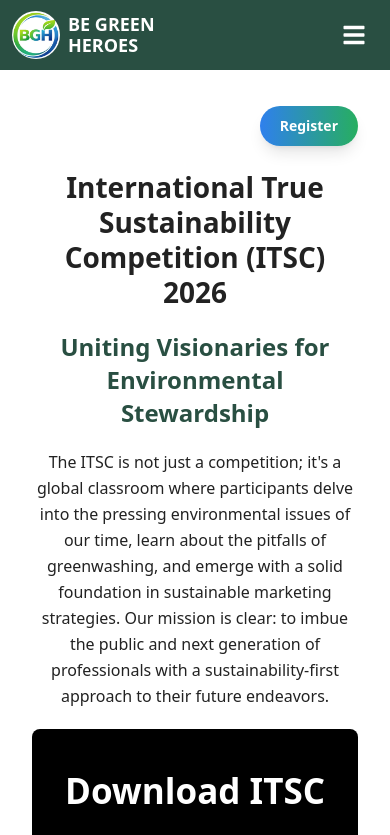
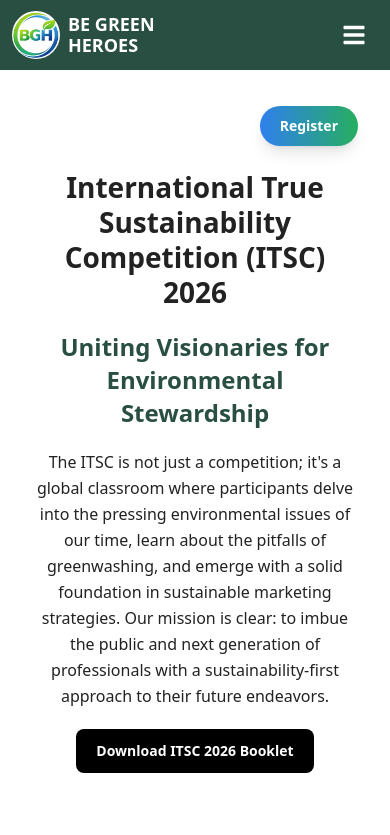
Before and after one commit to AbrarAhmed111/begreenheros, a React (Vite) app: page /itsc in a window 390 px wide. Shown: the top 835 px of the page. Built offline with nearby package versions, Linux system fonts and the light colour scheme.

Commit message:
Update Itsc.tsx

```diff
--- a/src/pages/Itsc.tsx
+++ b/src/pages/Itsc.tsx
@@ -229,7 +229,7 @@ export default function Itsc() {
                     <a
                         href="/pdf/ITSC 2026 Post Secondary Guideline Booklet FINALv1.pdf"
                         download
-                        className="mt-2 inline-block rounded-lg bg-black px-8 py-8 text-[35px] font-semibold text-white transition hover:opacity-90"
+                        className="mt-2 inline-block rounded-lg bg-black px-5 py-3 text-sm font-semibold text-white transition hover:opacity-90 sm:px-8 sm:py-6 sm:text-xl md:py-8 md:text-[35px]"
                     >
                         Download ITSC 2026 Booklet
                     </a>
```
